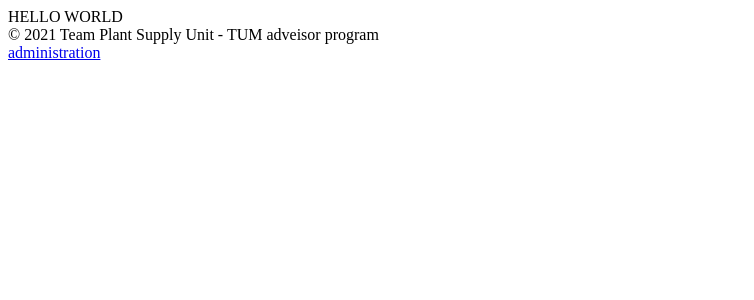
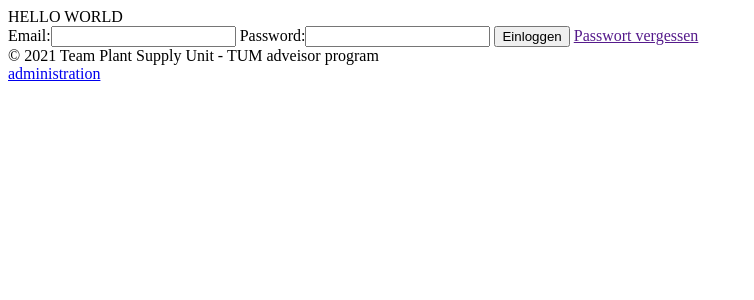
Before and after one commit to Plant-Supply-Unit-adveisor-2021/psuserver, a Django app: page /de/ in a window 1280 px wide. Shown: the top 300 px of the page, without its empty margins (0-754 px from the left). Run offline with Django 3.2, Linux system fonts and the light colour scheme.

Commit message:
added login form

```diff
--- /dev/null
+++ b/authentification/forms.py
@@ -0,0 +1,32 @@
+from django import forms
+
+from django.core.exceptions import ValidationError
+
+from django.contrib.auth.forms import UserCreationForm, UserChangeForm
+from django.contrib.auth.password_validation import validate_password, password_validators_help_text_html
+from django.contrib.auth import authenticate
+
+from django.utils.translation import ugettext as _
+
+
+class LoginForm(forms.Form):
+    """
+    Form to login
+    """
+
+    email = forms.EmailField(required=True)
+    password = forms.CharField(widget=forms.PasswordInput, required=True)
+
+    def clean(self):
+        email = self.cleaned_data.get('email')
+        password = self.cleaned_data.get('password')
+        user = authenticate(email=email, password=password)
+        if not user:
+            raise forms.ValidationError(_('Mail and password do not match or your account is not activate yet.'))
+        return self.cleaned_data
+
+    def login(self, request):
+        email = self.cleaned_data.get('email')
+        password = self.cleaned_data.get('password')
+        user = authenticate(email=email, password=password)
+        return user
--- a/authentification/templates/authentification/login.html
+++ b/authentification/templates/authentification/login.html
@@ -2,4 +2,10 @@
 
 {% block body %}
     HELLO WORLD
+    <form enctype="multipart/form-data" method="POST">
+        {% csrf_token %}
+        {{ login_form }}
+        <input type="submit" name="" value="Einloggen"  class="btn btn-primary">
+        <a href="" class="btn btn-warning float-right">Passwort vergessen</a>
+    </form>
 {% endblock body %}
--- a/authentification/views.py
+++ b/authentification/views.py
@@ -1,6 +1,29 @@
 from django.shortcuts import render
+
+from django.contrib.auth import login, logout
+
+from authentification.forms import LoginForm
 
 # Create your views here.
 
 def login_view(request):
-    return render(request, 'authentification/login.html')
+    """
+    View for Login
+    """
+
+    """
+    ToDo after @login_required becomes a topic
+
+    if 'next' in request.GET:
+        next_page = request.GET['next']
+    else:
+        next_page = "/"
+    """
+
+
+    login_form = LoginForm(request.POST or None)
+    if request.POST and login_form.is_valid():
+        user = login_form.login(request)
+        if user:
+            login(request, user)
+    return render(request, 'authentification/login.html', {'login_form': login_form})
--- a/website/templates/base.html
+++ b/website/templates/base.html
@@ -26,7 +26,7 @@
 
         <footer id="mainfooter">
             <div id="left-footer">&copy; 2021 Team Plant Supply Unit - TUM adveisor program</div>
-            <div id="right-footer"><a href="/de/admin">{% trans "administration" %}</a></div>
+            <div id="right-footer"><a href="/admin">{% trans "administration" %}</a></div>
         </footer>
     </body>
 </html>
```
Also changed, not shown: locale/de/LC_MESSAGES/django.po.
